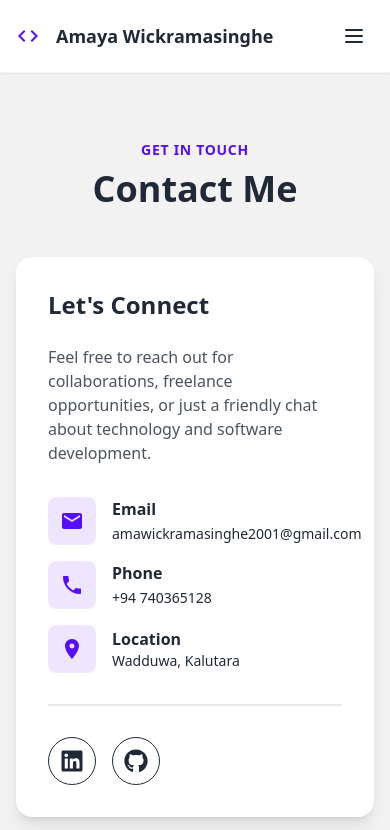
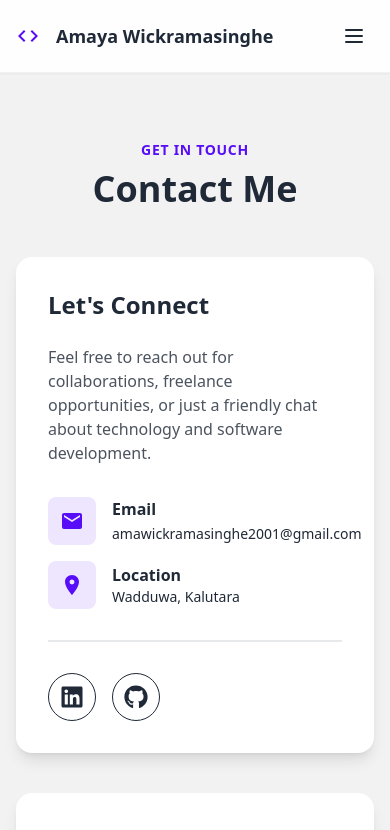
Before and after one commit to Amaya-2001/My-Portfolio, a React (Create React App) app: page /contact in a window 390 px wide. Shown: the top 830 px of the page. Built offline with nearby package versions, Linux system fonts and the light colour scheme.

Commit message:
remove mobile no

```diff
--- a/src/components/Contact.js
+++ b/src/components/Contact.js
@@ -46,17 +46,6 @@ function Contact() {
                       <p className="font-semibold">Email</p>
                       <a href={`mailto:${profile.email}`} className="text-sm hover:text-primary transition-colors">
                         {profile.email}
-                      </a>
-                    </div>
-                  </div>
-                  <div className="flex items-center gap-4">
-                    <div className="p-3 rounded-lg bg-primary/10">
-                      <MdPhone className="w-6 h-6 text-primary" />
-                    </div>
-                    <div>
-                      <p className="font-semibold">Phone</p>
-                      <a href={`tel:${profile.phone}`} className="text-sm hover:text-primary transition-colors">
-                        {profile.phone}
                       </a>
                     </div>
                   </div>
```
